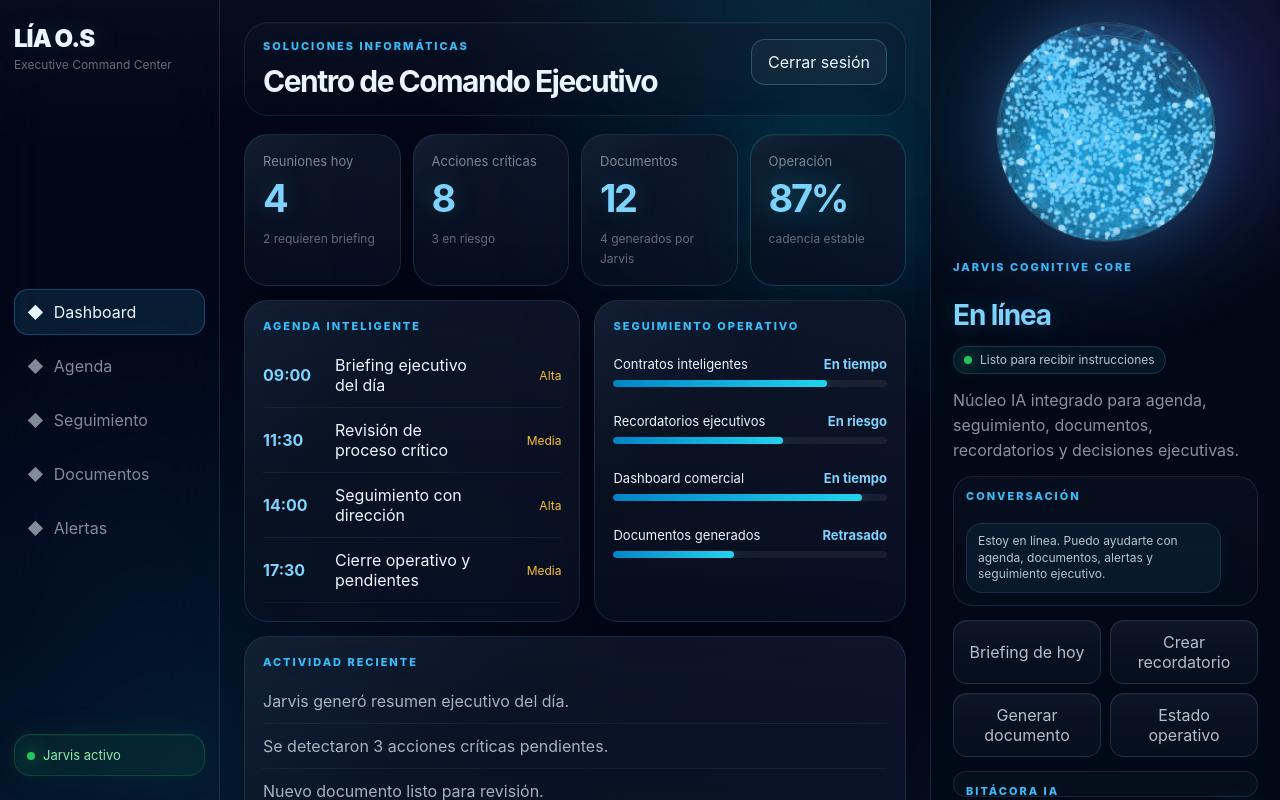
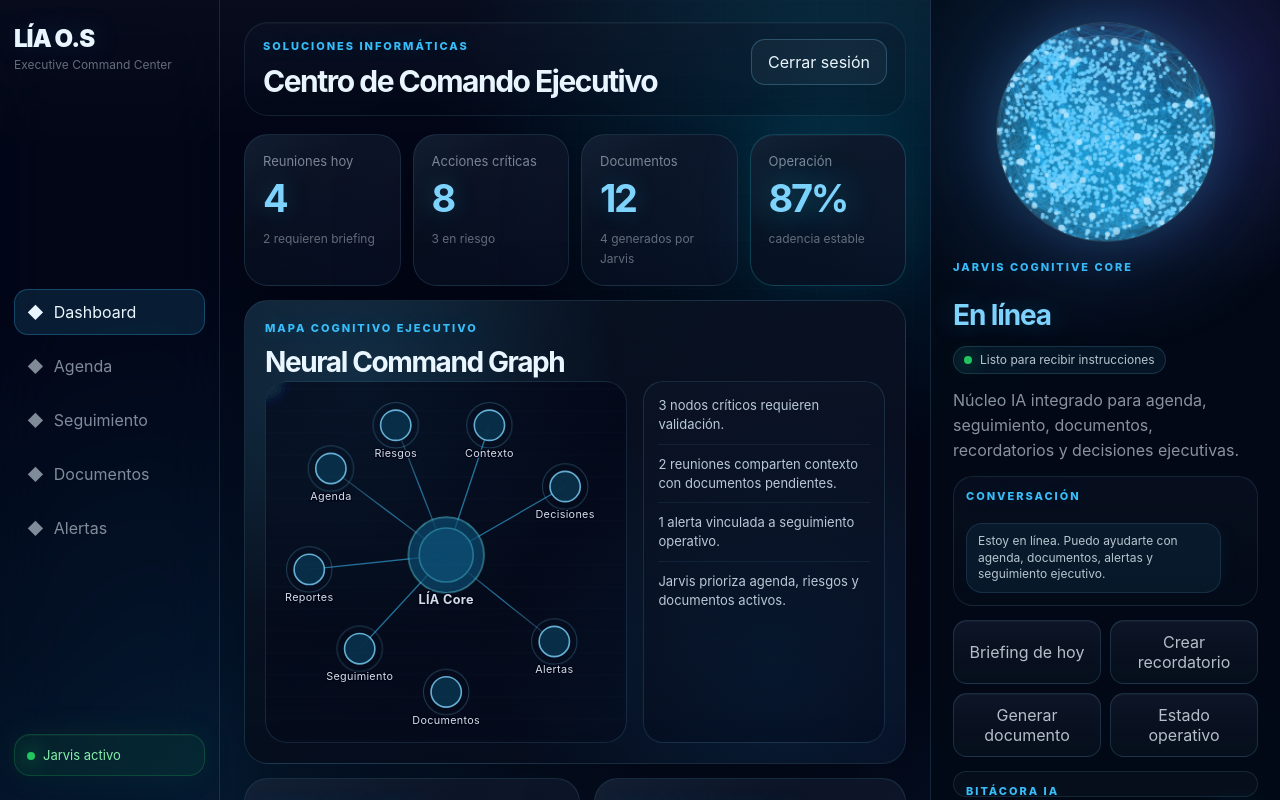
Before and after one commit to Codex13-OSS/executive-platform-demo, a React (Vite) app in the folder frontend/: page / in a window 1280 px wide. Both pictures are taken after a click on the button "Acceder al sistema". Built offline with nearby package versions, Linux system fonts and the light colour scheme.

Commit message:
feat(dashboard): add premium executive cognitive graph module

```diff
--- a/frontend/src/App.tsx
+++ b/frontend/src/App.tsx
@@ -1,4 +1,5 @@
 import { useEffect, useRef, useState } from 'react';
+import { CognitiveGraph } from './components/CognitiveGraph';
 import { NeuralCore } from './components/NeuralCore';
 import { activity, agenda, alerts, documents, tracking } from './data/liaOsDemoData';
 import { mobileJarvisFixStyles, styles } from './styles/liaOsStyles';
@@ -231,6 +232,8 @@ export default function App() {
               <div className="card"><p>Documentos</p><strong>12</strong><span>4 generados por Jarvis</span></div>
               <div className="card live-card"><p>Operación</p><strong>{87 + Math.min(livePulse, 6)}%</strong><span>{livePulse > 0 ? 'actualizado por Jarvis' : 'cadencia estable'}</span></div>
             </section>
+
+            <CognitiveGraph />
 
             <section className="dashboard-grid">
               <div className="panel">
--- /dev/null
+++ b/frontend/src/components/CognitiveGraph.tsx
@@ -0,0 +1,85 @@
+type GraphNode = {
+  id: string;
+  label: string;
+  x: number;
+  y: number;
+  central?: boolean;
+};
+
+const nodes: GraphNode[] = [
+  { id: 'lia-core', label: 'LÍA Core', x: 50, y: 48, central: true },
+  { id: 'agenda', label: 'Agenda', x: 18, y: 24 },
+  { id: 'seguimiento', label: 'Seguimiento', x: 26, y: 74 },
+  { id: 'documentos', label: 'Documentos', x: 50, y: 86 },
+  { id: 'alertas', label: 'Alertas', x: 80, y: 72 },
+  { id: 'decisiones', label: 'Decisiones', x: 83, y: 29 },
+  { id: 'contexto', label: 'Contexto', x: 62, y: 12 },
+  { id: 'riesgos', label: 'Riesgos', x: 36, y: 12 },
+  { id: 'reportes', label: 'Reportes', x: 12, y: 52 },
+] as const;
+
+const links = nodes.filter((node) => !node.central).map((node) => ({ from: 'lia-core', to: node.id }));
+
+export function CognitiveGraph() {
+  return (
+    <section className="panel cognitive-panel">
+      <div className="cognitive-header">
+        <p className="eyebrow">MAPA COGNITIVO EJECUTIVO</p>
+        <h3>Neural Command Graph</h3>
+      </div>
+
+      <div className="cognitive-layout">
+        <div className="cognitive-graph-wrap" aria-hidden="true">
+          <svg className="cognitive-graph" viewBox="0 0 100 100" role="img">
+            <defs>
+              <linearGradient id="liaLink" x1="0" y1="0" x2="1" y2="1">
+                <stop offset="0%" stopColor="rgba(125,211,252,0.1)" />
+                <stop offset="50%" stopColor="rgba(56,189,248,0.7)" />
+                <stop offset="100%" stopColor="rgba(125,211,252,0.1)" />
+              </linearGradient>
+            </defs>
+
+            {links.map(({ from, to }, index) => {
+              const source = nodes.find((node) => node.id === from)!;
+              const target = nodes.find((node) => node.id === to)!;
+
+              return (
+                <g key={`${from}-${to}`}>
+                  <line
+                    x1={source.x}
+                    y1={source.y}
+                    x2={target.x}
+                    y2={target.y}
+                    className="cognitive-link"
+                  />
+                  <circle r="0.9" className="cognitive-pulse">
+                    <animateMotion
+                      dur={`${3.2 + (index % 3) * 0.8}s`}
+                      repeatCount="indefinite"
+                      path={`M ${source.x} ${source.y} L ${target.x} ${target.y}`}
+                    />
+                  </circle>
+                </g>
+              );
+            })}
+
+            {nodes.map((node) => (
+              <g key={node.id} className={node.central ? 'cognitive-node core' : 'cognitive-node'} transform={`translate(${node.x} ${node.y})`}>
+                <circle r={node.central ? 7.5 : 4.2} />
+                <circle r={node.central ? 10.5 : 6.3} className="halo" />
+                <text y={node.central ? 13.5 : 8.8}>{node.label}</text>
+              </g>
+            ))}
+          </svg>
+        </div>
+
+        <div className="cognitive-insights">
+          <p>3 nodos críticos requieren validación.</p>
+          <p>2 reuniones comparten contexto con documentos pendientes.</p>
+          <p>1 alerta vinculada a seguimiento operativo.</p>
+          <p>Jarvis prioriza agenda, riesgos y documentos activos.</p>
+        </div>
+      </div>
+    </section>
+  );
+}
--- a/frontend/src/styles/liaOsStyles.ts
+++ b/frontend/src/styles/liaOsStyles.ts
@@ -238,6 +238,32 @@ nav{display:grid;gap:8px;margin-top:34px}
 .live-card strong{
   animation:livePulseGlow 1.8s ease-in-out infinite;
 }
+
+.cognitive-panel{
+  margin-bottom:14px;
+  padding:20px;
+  background:
+    radial-gradient(circle at 18% 18%,rgba(56,189,248,.14),transparent 38%),
+    radial-gradient(circle at 80% 80%,rgba(14,165,233,.12),transparent 42%),
+    linear-gradient(160deg,rgba(10,20,36,.9),rgba(4,11,24,.9));
+}
+.cognitive-header h3{font-size:28px;letter-spacing:-.05em;margin-bottom:2px}
+.cognitive-layout{display:grid;grid-template-columns:1.5fr 1fr;gap:16px;align-items:stretch}
+.cognitive-graph-wrap{position:relative;min-height:300px;border:1px solid rgba(125,211,252,.14);border-radius:22px;background:linear-gradient(180deg,rgba(2,6,23,.66),rgba(2,6,23,.3));overflow:hidden}
+.cognitive-graph-wrap::before{content:'';position:absolute;inset:0;pointer-events:none;background:repeating-linear-gradient(180deg,rgba(125,211,252,.03) 0 1px,transparent 1px 22px);mix-blend-mode:screen;opacity:.35;animation:scanlineShift 10s linear infinite}
+.cognitive-graph{width:100%;height:100%;display:block}
+.cognitive-link{stroke:url(#liaLink);stroke-width:.38;stroke-linecap:round;opacity:.8}
+.cognitive-pulse{fill:#7dd3fc;filter:drop-shadow(0 0 4px rgba(125,211,252,.9))}
+.cognitive-node circle{fill:rgba(8,47,73,.95);stroke:rgba(125,211,252,.8);stroke-width:.45}
+.cognitive-node .halo{fill:none;stroke:rgba(125,211,252,.35);stroke-width:.28;animation:nodeBreathe 4s ease-in-out infinite}
+.cognitive-node text{fill:rgba(234,246,255,.9);font-size:3px;letter-spacing:.03em;text-anchor:middle;paint-order:stroke;stroke:rgba(2,6,23,.85);stroke-width:.7}
+.cognitive-node.core circle{fill:rgba(12,74,110,.95);stroke:rgba(103,232,249,.95)}
+.cognitive-node.core text{font-size:3.5px;font-weight:700}
+.cognitive-insights{border:1px solid rgba(125,211,252,.14);border-radius:20px;padding:14px;background:linear-gradient(180deg,rgba(15,23,42,.45),rgba(2,6,23,.35));display:grid;gap:10px;align-content:start}
+.cognitive-insights p{color:rgba(224,242,254,.82);font-size:13px;line-height:1.45;padding-bottom:10px;border-bottom:1px solid rgba(125,211,252,.08)}
+.cognitive-insights p:last-child{border-bottom:0;padding-bottom:0}
+@keyframes nodeBreathe{0%,100%{opacity:.45}50%{opacity:.9}}
+@keyframes scanlineShift{from{transform:translateY(0)}to{transform:translateY(22px)}}
 @keyframes livePulseGlow{
   0%,100%{text-shadow:0 0 24px rgba(56,189,248,.22)}
   50%{text-shadow:0 0 34px rgba(34,211,238,.48)}
@@ -282,6 +308,18 @@ nav{display:grid;gap:8px;margin-top:34px}
   color:#eaf6ff;
   border-color:rgba(125,211,252,.22);
 }
+@media(max-width:1100px){
+  .cognitive-layout{grid-template-columns:1fr}
+  .cognitive-graph-wrap{min-height:260px}
+}
+
+@media(max-width:700px){
+  .cognitive-panel{padding:14px}
+  .cognitive-header h3{font-size:22px}
+  .cognitive-graph-wrap{min-height:220px}
+  .cognitive-insights p{font-size:12px}
+}
+
 @media(max-height:760px){
   .main-panel{padding:14px 20px}
   .topbar{padding:12px 14px;margin-bottom:12px}
```
